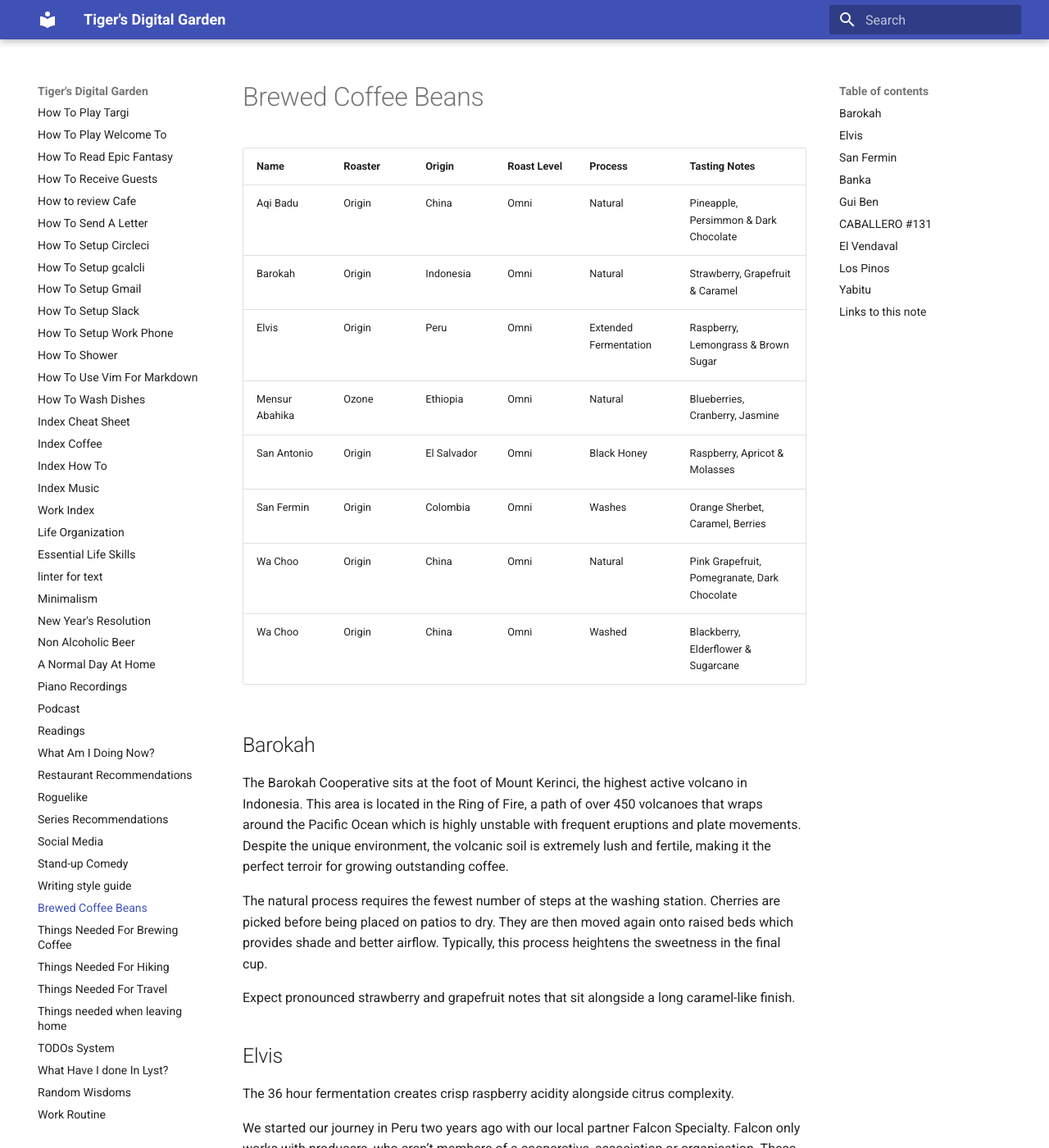
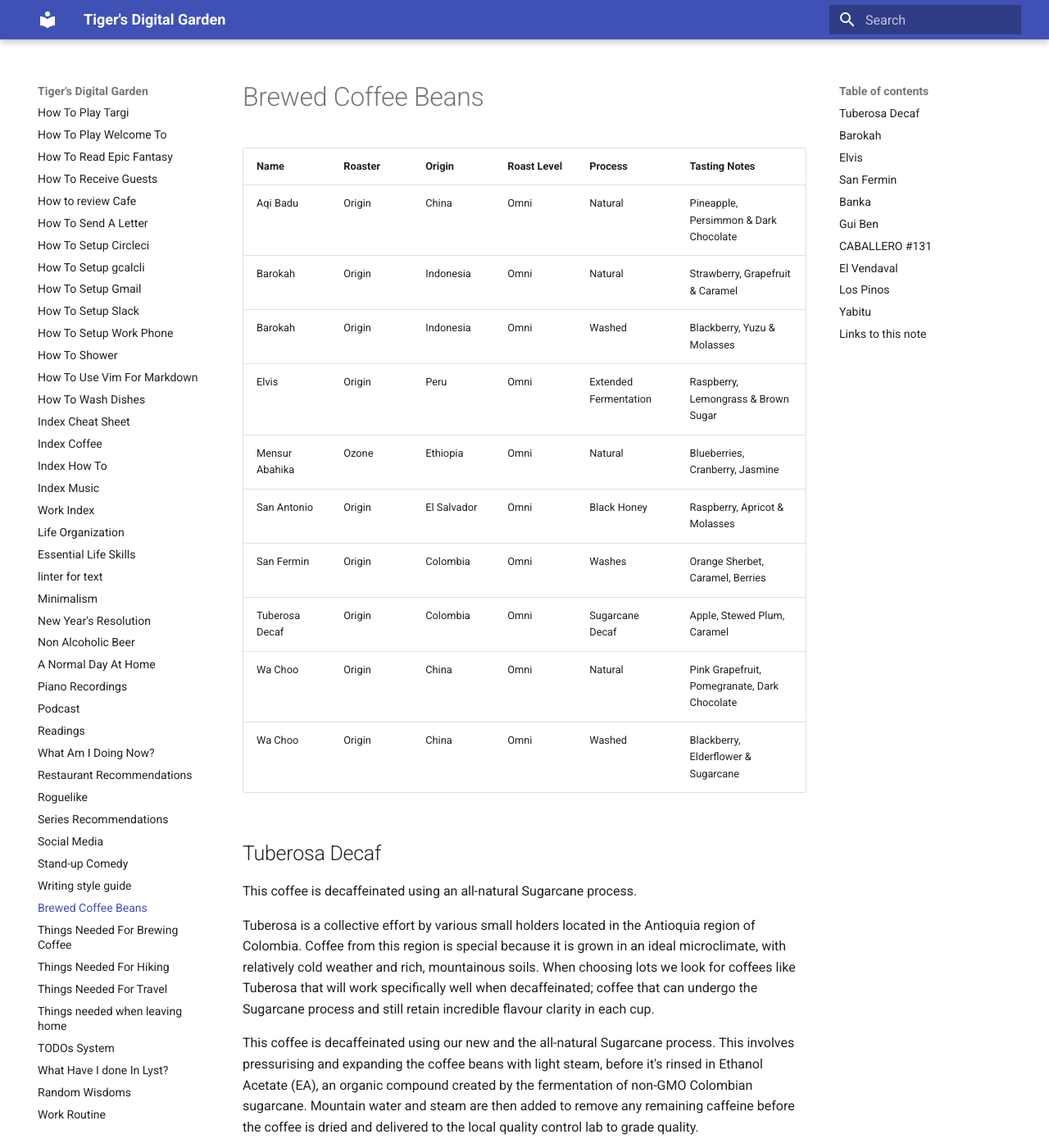
Before and after one commit to ynotstartups/notes, an MkDocs documentation site: the page built from notes/tasted-coffee-beans.md, in a window 1280 px wide and 1400 px high. Shown: the whole window at 82% size. Built offline with MkDocs 1.6.1 and Material for MkDocs 9.7.7, drawn with Linux system fonts in a browser that asks for light colours.

Commit message:
add coffee beans

```diff
--- a/notes/tasted-coffee-beans.md
+++ b/notes/tasted-coffee-beans.md
@@ -4,12 +4,22 @@
 | -------------- | ------- | ----------- | ----------- | --------------------- | -------------------------------------------- |
 | Aqi Badu       | Origin  | China       | Omni        | Natural               | Pineapple, Persimmon & Dark Chocolate        |
 | Barokah        | Origin  | Indonesia   | Omni        | Natural               | Strawberry, Grapefruit & Caramel             |
+| Barokah        | Origin  | Indonesia   | Omni        | Washed                | Blackberry, Yuzu & Molasses                  |
 | Elvis          | Origin  | Peru        | Omni        | Extended Fermentation | Raspberry, Lemongrass & Brown Sugar          |
 | Mensur Abahika | Ozone   | Ethiopia    | Omni        | Natural               | Blueberries, Cranberry, Jasmine              |
 | San Antonio    | Origin  | El Salvador | Omni        | Black Honey           | Raspberry, Apricot & Molasses                |
 | San Fermin     | Origin  | Colombia    | Omni        | Washes                | Orange Sherbet, Caramel, Berries             |
+| Tuberosa Decaf | Origin  | Colombia    | Omni        | Sugarcane Decaf       | Apple, Stewed Plum, Caramel                  |
 | Wa Choo        | Origin  | China       | Omni        | Natural               | Pink Grapefruit, Pomegranate, Dark Chocolate |
 | Wa Choo        | Origin  | China       | Omni        | Washed                | Blackberry, Elderflower & Sugarcane          |
+
+## Tuberosa Decaf
+
+This coffee is decaffeinated using an all-natural Sugarcane process.
+
+Tuberosa is a collective effort by various small holders located in the Antioquia region of Colombia. Coffee from this region is special because it is grown in an ideal microclimate, with relatively cold weather and rich, mountainous soils. When choosing lots we look for coffees like Tuberosa that will work specifically well when decaffeinated; coffee that can undergo the Sugarcane process and still retain incredible flavour clarity in each cup.
+
+This coffee is decaffeinated using our new and the all-natural Sugarcane process. This involves pressurising and expanding the coffee beans with light steam, before it's rinsed in Ethanol Acetate (EA), an organic compound created by the fermentation of non-GMO Colombian sugarcane. Mountain water and steam are then added to remove any remaining caffeine before the coffee is dried and delivered to the local quality control lab to grade quality.
 
 ## Barokah
 
```
